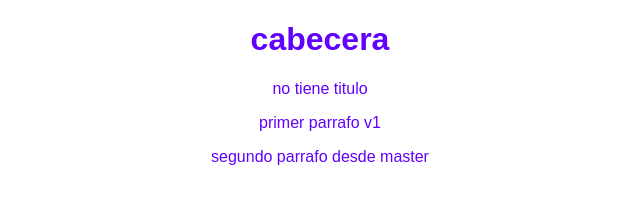
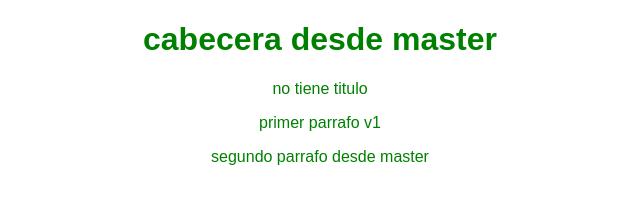
Before and after one commit to crismao23/prueba_ssh, a plain HTML site: page index.html in a window 1280 px wide. Shown: the whole page, without its empty margins (320-960 px from the left). Drawn offline with Linux system fonts and the light colour scheme.

Commit message:
modifique titulo y color

```diff
--- a/css/styles.css
+++ b/css/styles.css
@@ -1,5 +1,5 @@
 body{
     text-align: center;
     font-family: Arial;
-    color: rgb(98, 0, 255);
+    color: green;
 }
--- a/index.html
+++ b/index.html
@@ -9,7 +9,7 @@
 </head>
 <body>
     <div>
-        <h1>cabecera</h1>
+        <h1>cabecera desde master</h1>
     </div>
     <p>no tiene titulo</p>
     <p>primer parrafo v1</p>
```
